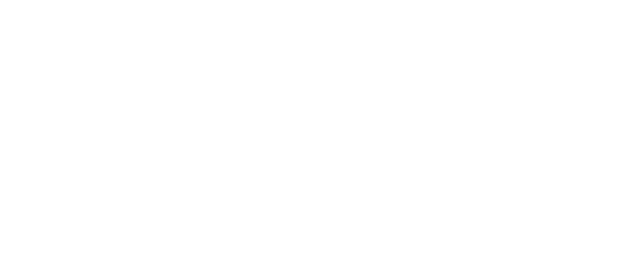
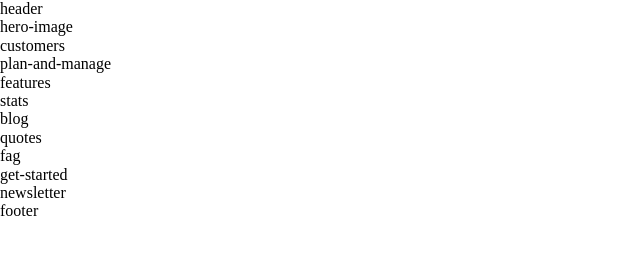
Before and after one commit to vikasykalova/app-website-gulp, a website: page index.html in a window 1280 px wide. Shown: the whole page, without its empty margins (0-640 px from the left). Drawn offline with nearby package versions, Linux system fonts and the light colour scheme.

Commit message:
создание базовой разметки страницы

```diff
--- /dev/null
+++ b/css/style.scss
@@ -0,0 +1,89 @@
+@import url('https://fonts.googleapis.com/css2?family=Roboto:wght@400;500;700&display=swap');
+@import url('https://fonts.googleapis.com/css2?family=Quicksand:wght@500;700&display=swap');
+
+
+// Mixin
+@mixin roboto {
+    font-family: 'Roboto', sans-serif;
+}
+
+@mixin quicksand {
+    font-family: 'Quicksand', sans-serif;
+}
+// Mixin ends
+
+// Variables
+$fw-regular: 400;
+$fw-medium: 500;
+$fw-bold: 700;
+
+$padding-vertical-sm: 60px;
+$padding-vertical: 120px;
+// Variables ends
+
+// Common
+body {
+    @include roboto;
+}
+
+.wrapper-outer {
+
+}
+
+.wrapper-inner {
+    max-width: 900px;
+    margin: 0 auto;
+
+    &--wide {
+        max-width: 1200px;
+    }
+}
+// Common ends
+
+// HEADER
+.section-header
+// HEADER ENDS
+
+// HERO-IMAGE
+.section-hero-image
+// HERO-IMAGE ENDS
+
+// CUSTOMERS
+.section-customers
+// CUSTOMERS ENDS
+
+// PLAN-AND-MANAGE
+.section-plan-and-manage"
+// PLAN-AND-MANAGE ENDS
+
+// FEATURES
+.section-features
+// FEATURES ENDS
+
+// STATS
+.section-stats
+// STATS ENDS
+
+// BLOG
+.section-blog
+// BLOG ENDS
+
+// QUOTES
+.section-quotes
+// QUOTES ENDS
+
+// FAQ
+.section-fag
+// FAQ ENDS
+
+// GET-STARTED
+.section-get-started
+// GET-STARTED ENDS
+
+// NEWSLETTER
+.section-newsletter
+// NEWSLETTER ENDS
+
+// FOOTER
+.section-footer
+// FOOTER ENDS
--- a/index.html
+++ b/index.html
@@ -10,3 +10,100 @@
     <link rel="stylesheet" href="./css/style.css">
 </head>
 <body>
+    <!-- header -->
+    <section class="wrapper-outer section-header">
+        <div class="wrapper-inner wrapper-inner--wide">
+            header
+        </div>
+    </section>
+    <!-- / header -->
+
+    <!--hero-image -->
+    <section class="wrapper-outer section-hero-image">
+        <div class="wrapper-inner">
+            hero-image
+        </div>
+    </section>
+    <!-- / hero-image -->
+
+    <!--customers -->
+    <section class="wrapper-outer section-customers">
+        <div class="wrapper-inner">
+            customers
+        </div>
+    </section>
+    <!-- / customers -->
+
+    <!--plan-and-manage -->
+    <section class="wrapper-outer section-plan-and-manage">
+        <div class="wrapper-inner">
+            plan-and-manage
+        </div>
+    </section>
+    <!-- / plan-and-manage -->
+
+    <!--features -->
+    <section class="wrapper-outer section-features">
+        <div class="wrapper-inner">
+            features
+        </div>
+    </section>
+    <!-- / features -->
+
+    <!--stats -->
+    <section class="wrapper-outer section-stats">
+        <div class="wrapper-inner">
+            stats
+        </div>
+    </section>
+    <!-- / stats -->
+
+    <!--blog -->
+    <section class="wrapper-outer section-blog">
+        <div class="wrapper-inner">
+            blog
+        </div>
+    </section>
+    <!-- / blog -->
+
+    <!--quotes -->
+    <section class="wrapper-outer section-quotes">
+        <div class="wrapper-inner">
+            quotes
+        </div>
+    </section>
+    <!-- / quotes -->
+
+    <!--fag -->
+    <section class="wrapper-outer section-fag">
+        <div class="wrapper-inner">
+            fag
+        </div>
+    </section>
+    <!-- / fag -->
+
+    <!--get-started -->
+    <section class="wrapper-outer section-get-started">
+        <div class="wrapper-inner">
+            get-started
+        </div>
+    </section>
+    <!-- / get-started -->
+
+    <!--newsletter -->
+    <section class="wrapper-outer section-newsletter">
+        <div class="wrapper-inner">
+            newsletter
+        </div>
+    </section>
+    <!-- / newsletter -->
+
+    <!--footer -->
+    <section class="wrapper-outer section-footer">
+        <div class="wrapper-inner wrapper-inner--wide">
+            footer
+        </div>
+    </section>
+    <!-- / footer -->
+</body>
+</html>
```
